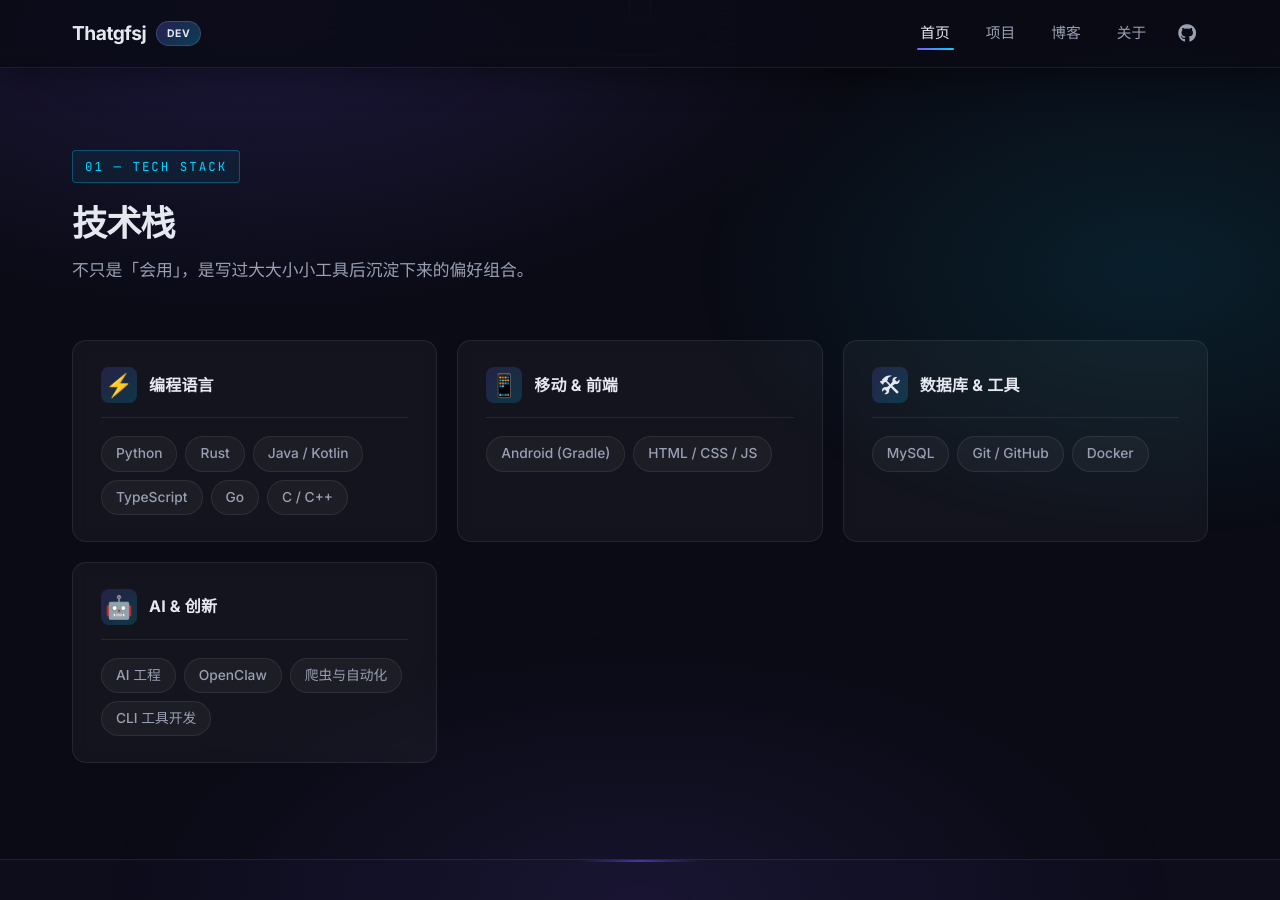
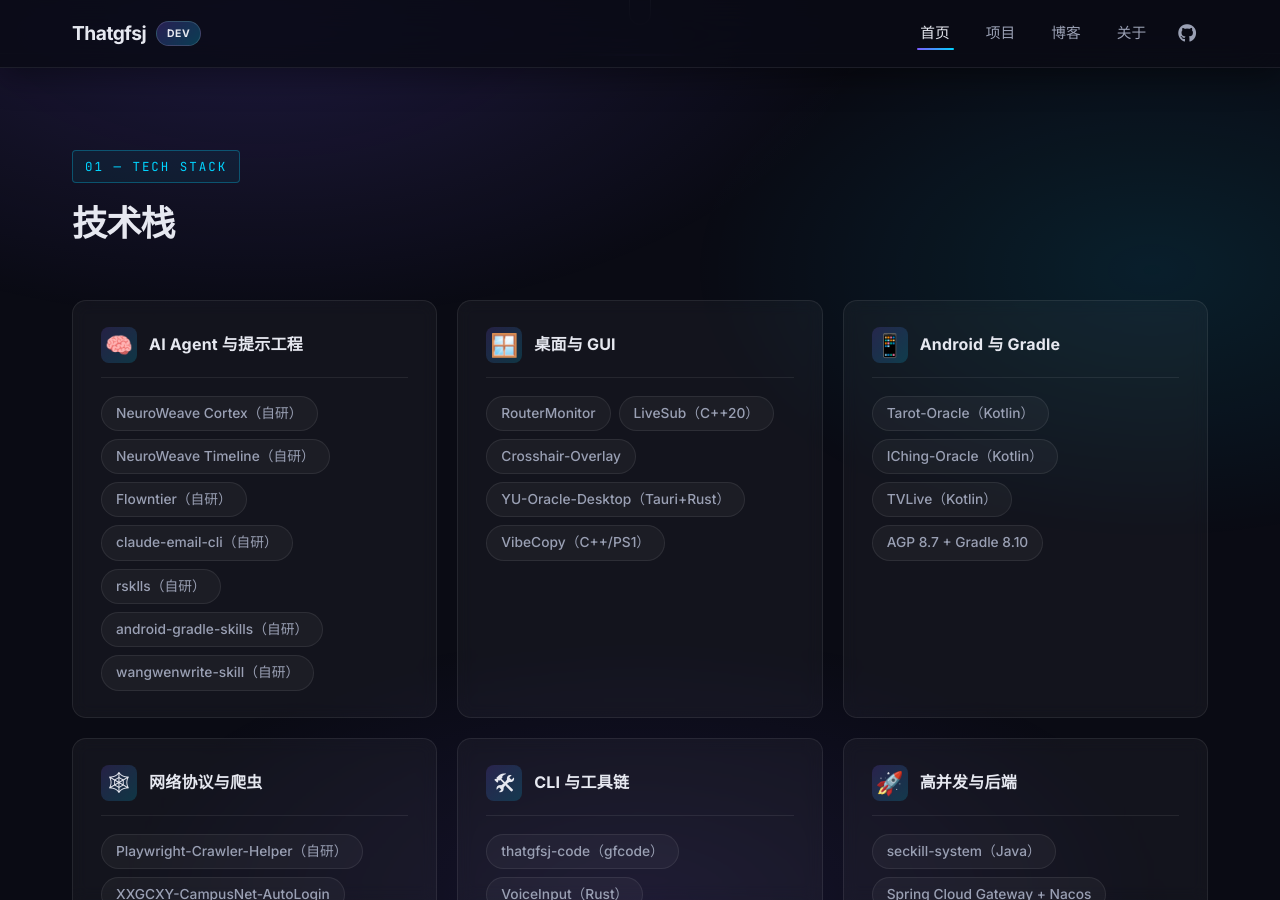
Before and after one commit to Thatgfsj/thatgfsj.github.io, a Jekyll site: the page built from index.md, in a window 1280 px wide and 900 px high, scrolled down 846 px. Built offline with Jekyll 4.4.1, drawn with Linux system fonts in a browser that asks for light colours; some of the changed text lies outside the part shown.

Commit message:
feat(skills): 技术栈改为 6 个应用领域分类
基于真实仓库调研，按 AI Agent / 桌面 GUI / Android / 网络协议 / CLI / 后端 六大方向重组，删除原 section 副标题。

```diff
--- a/_data/skills.yml
+++ b/_data/skills.yml
@@ -1,64 +1,81 @@
 # ============================
-# 技能分类 — 用于简历/作品集展示
+# 技术栈 — 按应用领域维度分类
 # ============================
 
-- category: "编程语言"
-  icon: "⚡"
+- category: "AI Agent 与提示工程"
+  icon: "🧠"
   items:
-    - name: "Python"
-      level: 95
-      desc: "主力语言：爬虫、CLI、AI Agent、数据处理工具"
-    - name: "Rust"
-      level: 80
-      desc: "CLI 工具与 PyO3 扩展，性能敏感模块首选"
-    - name: "Java / Kotlin"
-      level: 75
-      desc: "Android 应用、Gradle 构建脚本、后端服务"
-    - name: "TypeScript"
-      level: 70
-      desc: "静态站点、前端脚本、CLI 工具"
-    - name: "Go"
-      level: 65
-      desc: "后端微服务、并发处理"
-    - name: "C / C++"
-      level: 60
-      desc: "Win32、原生 GUI、性能关键模块"
+    - name: "NeuroWeave Cortex（自研）"
+      desc: "海马体启发的星型图长期记忆引擎，带睡眠巩固循环"
+    - name: "NeuroWeave Timeline（自研）"
+      desc: "项目演进过程记忆，git hook 自动落库，MCP Server 对接 Agent"
+    - name: "Flowntier（自研）"
+      desc: "多 Agent 软件公司 OS，Tauri+Rust 跑 Chief/Planner/Worker 协作"
+    - name: "claude-email-cli（自研）"
+      desc: "IMAP/SMTP 邮件通道调用本地 Claude CLI，Flask Web 兜底"
+    - name: "rsklls（自研）"
+      desc: "面向 OpenClaw 的 Rust 开发指南，覆盖 PyO3/cxx/JNI/WASM 桥"
+    - name: "android-gradle-skills（自研）"
+      desc: "AGP/Gradle/Kotlin DSL/Version Catalog 知识与脚手架"
+    - name: "wangwenwrite-skill（自研）"
+      desc: "男频系统流网文全流程创作助手，三行开头/五步单章法"
 
-- category: "移动 & 前端"
+- category: "桌面与 GUI"
+  icon: "🪟"
+  items:
+    - name: "RouterMonitor"
+      desc: "ZTE 路由器 Win32 监控，HUD 浮窗 + 趋势图 + 系统托盘"
+    - name: "LiveSub（C++20）"
+      desc: "Qwen3-ASR + llama.cpp 直播实时字幕，Direct2D 透明窗"
+    - name: "Crosshair-Overlay"
+      desc: "FPS 准心覆盖，gdi32 + shell32，单文件 ~80KB"
+    - name: "YU-Oracle-Desktop（Tauri+Rust）"
+      desc: "塔罗 + 易经卜卦桌面版，卡牌动画 + 离线 JSON 数据"
+    - name: "VibeCopy（C++/PS1）"
+      desc: "Win32 速复贴板，PowerShell 配置 + VBScript 静默启动"
+
+- category: "Android 与 Gradle"
   icon: "📱"
   items:
-    - name: "Android (Gradle)"
-      level: 80
-      desc: "原生应用开发、Jetpack Compose、构建配置"
-    - name: "HTML / CSS / JS"
-      level: 70
-      desc: "响应式设计、静态站点、前端脚本"
+    - name: "Tarot-Oracle（Kotlin）"
+      desc: "78 张韦特塔罗，Compose Material3 + 一键跳 DeepSeek"
+    - name: "IChing-Oracle（Kotlin）"
+      desc: "六十四卦随机抽签，Kotlinx Serialization + Coroutines"
+    - name: "TVLive（Kotlin）"
+      desc: "老人友好直播客户端，Media3 ExoPlayer + Hilt + 多源测速"
+    - name: "AGP 8.7 + Gradle 8.10"
+      desc: "Kotlin DSL + Version Catalog + Convention Plugin 工程化"
 
-- category: "数据库 & 工具"
+- category: "网络协议与爬虫"
+  icon: "🕸"
+  items:
+    - name: "Playwright-Crawler-Helper（自研）"
+      desc: "反检测浏览器爬虫，注入 webdriver 隐藏 + 网络抓包"
+    - name: "XXGCXY-CampusNet-AutoLogin"
+      desc: "校园网 Portal 协议逆向 + Tauri 桌面壳 + PowerShell 认证"
+    - name: "ZTE Middleware 私有协议"
+      desc: "middleware.cgi JSON POST + base64 sessionId 轮询设备"
+    - name: "AI-Website-Detector"
+      desc: "正则 + BeautifulSoup 指纹识别 Durable/Framer/v0 等站点"
+
+- category: "CLI 与工具链"
   icon: "🛠"
   items:
-    - name: "MySQL"
-      level: 75
-      desc: "数据库设计、查询优化、数据迁移"
-    - name: "Git / GitHub"
-      level: 85
-      desc: "版本控制、CI/CD、GitHub Actions、API"
-    - name: "Docker"
-      level: 60
-      desc: "容器化部署、开发环境"
+    - name: "thatgfsj-code（gfcode）"
+      desc: "Node/TS CLI 编程助手，SiliconFlow 多家 Provider 接入"
+    - name: "VoiceInput（Rust）"
+      desc: "中键+右键唤醒，cpal/rdev/enigo + whisper.cpp 实时语音"
+    - name: "AutoEnterScheduler"
+      desc: "Win32 PostMessageW 定时回车，tkinter + PyInstaller 打包"
+    - name: "Excel-Date-Error-Fixer / excelfind"
+      desc: "openpyxl/pandas 批量改日期、跨表模糊搜表格"
 
-- category: "AI & 创新"
-  icon: "🤖"
+- category: "高并发与后端"
+  icon: "🚀"
   items:
-    - name: "AI 工程"
-      level: 75
-      desc: "RAG、Agent 系统、Ollama 本地部署"
-    - name: "OpenClaw"
-      level: 80
-      desc: "AI前沿探索者、热门仓库贡献者"
-    - name: "爬虫与自动化"
-      level: 90
-      desc: "Playwright、Scrapy、网络抓包分析"
-    - name: "CLI 工具开发"
-      level: 85
-      desc: "跨平台命令行工具、实用脚本"
+    - name: "seckill-system（Java）"
+      desc: "10w QPS 秒杀，Redis+Lua + Kafka + Seata TCC + Sentinel"
+    - name: "Spring Cloud Gateway + Nacos"
+      desc: "网关/配置中心/服务发现三件套搭建"
+    - name: "Prometheus + Grafana + SkyWalking"
+      desc: "指标 + 链路追踪 + 热点参数限流全套可观测"
--- a/index.md
+++ b/index.md
@@ -43,7 +43,6 @@ layout: default
     <div class="section-header reveal">
       <span class="section-kicker">01 — TECH STACK</span>
       <h2 class="section-title">技术栈</h2>
-      <p class="section-subtitle">不只是「会用」，是写过大大小小工具后沉淀下来的偏好组合。</p>
     </div>
 
     <div class="skills-grid reveal-stagger">
```
